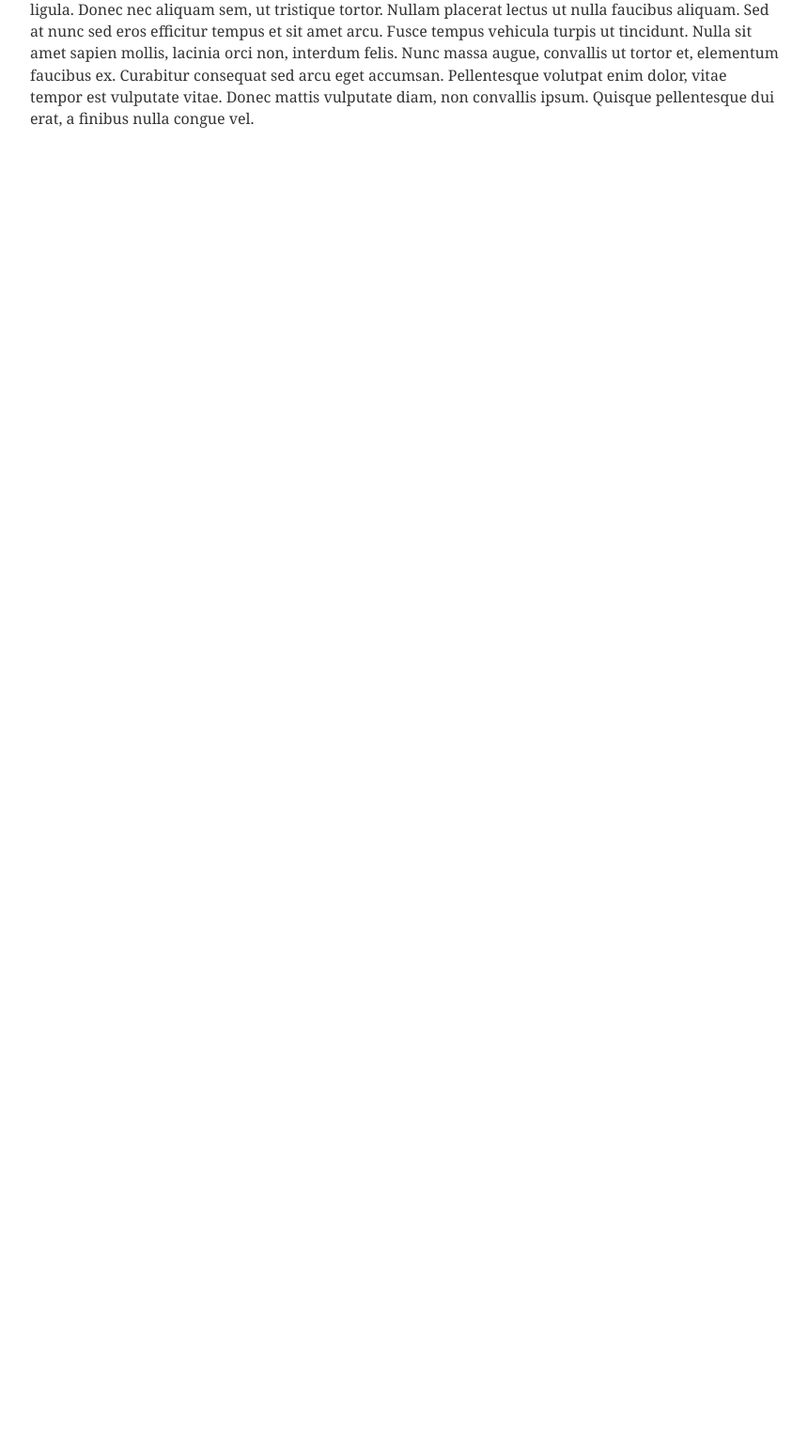
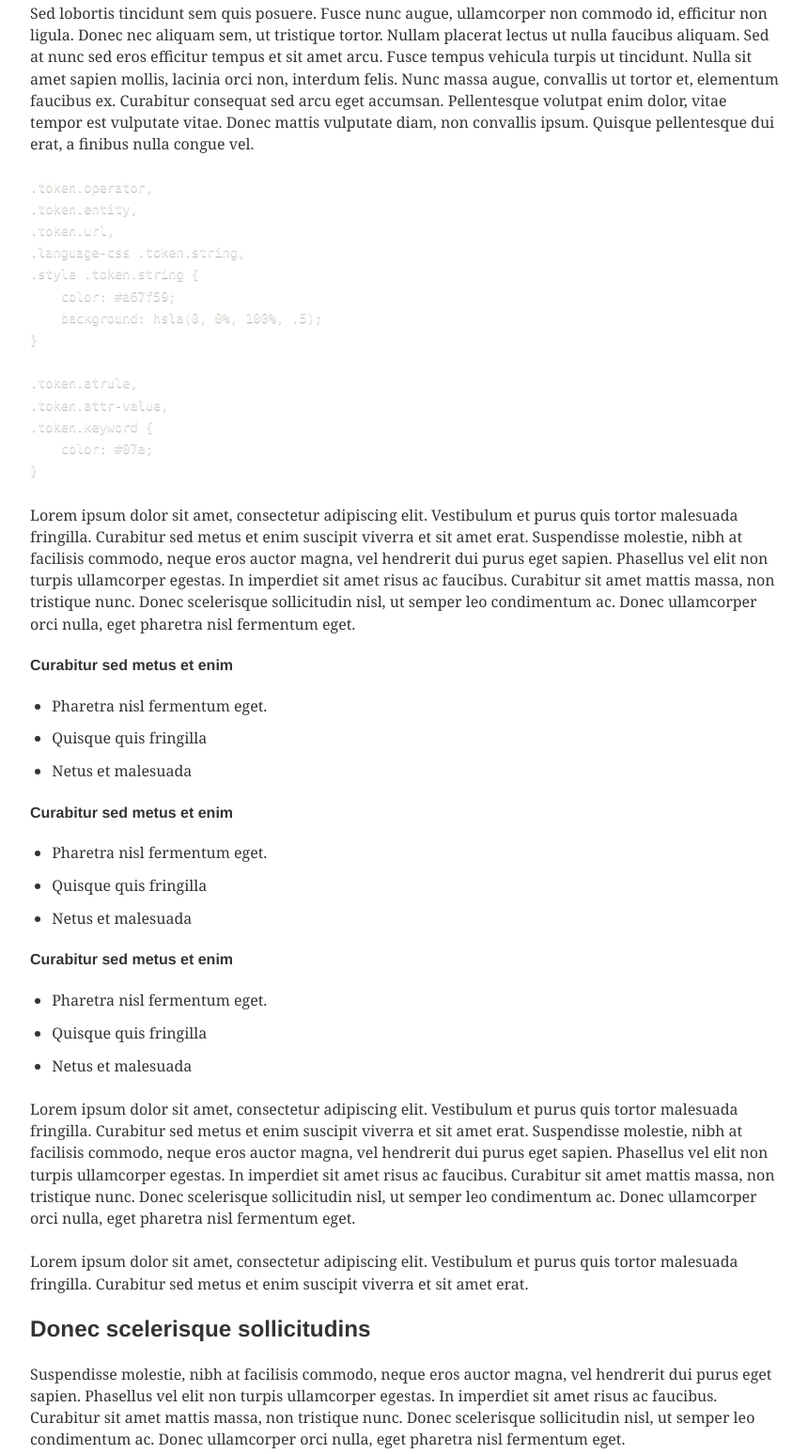
Before and after one commit to kevinkiklee/kevinkiklee, a Gatsby site: page /10-12-2017/ in a window 1280 px wide. Shown: the part 1174-2721 px from the top of the page at 94% size, without its empty margins (208-1068 px from the left). Before the commit the page ends 1383 px from the top, so only its background shows below. Built offline with nearby package versions, Linux system fonts and the light colour scheme; Gatsby itself is replaced by a stand-in of ours; some packages are replaced by stand-ins of ours; code samples lack their colours.

Commit message:
Expand the placeholder post

````diff
--- a/content/posts/10-12-2017/index.md
+++ b/content/posts/10-12-2017/index.md
@@ -11,7 +11,7 @@ tags:
 p rand() > 0.99 ? 'i am a god' : 'i have no idea what i am doing'
 ```
 
-Lorem ipsum dolor sit amet, consectetur adipiscing elit. Vestibulum et purus quis tortor malesuada fringilla. Curabitur sed metus et enim suscipit viverra et sit amet erat. Suspendisse molestie, nibh at facilisis commodo, neque eros auctor magna, vel hendrerit dui purus eget sapien. Phasellus vel elit non turpis ullamcorper egestas. In imperdiet sit amet risus ac faucibus. Curabitur sit amet mattis massa, non tristique nunc. Donec scelerisque sollicitudin nisl, ut semper leo condimentum ac. Donec ullamcorper orci nulla, eget pharetra nisl fermentum eget.
+Lorem ipsum dolor sit amet, consectetur adipiscing elit. Vestibulum et purus quis tortor malesuada fringilla. Curabitur sed metus et enim suscipit viverra et sit amet erat. Suspendisse molestie, nibh at facilisis commodo, neque eros auctor sapien magna, vel hendrerit dui purus eget sapien. Phasellus vel elit non turpis vel ullamcorper egestas. `p rand() > 0.99 ? 'i am a god' : 'i have no idea what i am doing'`.  In imperdiet sit amet risus ac faucibus. Curabitur sit amet mattis massa, non tristique nunc. Donec scelerisque sollicitudin nisl, ut semper leo condimentum ac. Donec ullamcorper orci nulla, eget pharetra nisl fermentum eget.
 
 * Pharetra nisl fermentum eget.
 * Quisque quis fringilla
@@ -34,3 +34,49 @@ Nulla nec neque sit amet augue ultricies semper. Ut accumsan sem at nisl fringil
 > Proin sed volutpat est, sit amet fringilla nisl. Phasellus id tempus magna, quis posuere elit. Interdum et malesuada fames ac ante ipsum primis in faucibus. Vestibulum pulvinar dui dui, vel vehicula nisi viverra pretium.
 
 Sed lobortis tincidunt sem quis posuere. Fusce nunc augue, ullamcorper non commodo id, efficitur non ligula. Donec nec aliquam sem, ut tristique tortor. Nullam placerat lectus ut nulla faucibus aliquam. Sed at nunc sed eros efficitur tempus et sit amet arcu. Fusce tempus vehicula turpis ut tincidunt. Nulla sit amet sapien mollis, lacinia orci non, interdum felis. Nunc massa augue, convallis ut tortor et, elementum faucibus ex. Curabitur consequat sed arcu eget accumsan. Pellentesque volutpat enim dolor, vitae tempor est vulputate vitae. Donec mattis vulputate diam, non convallis ipsum. Quisque pellentesque dui erat, a finibus nulla congue vel.
+
+```css
+.token.operator,
+.token.entity,
+.token.url,
+.language-css .token.string,
+.style .token.string {
+	color: #a67f59;
+	background: hsla(0, 0%, 100%, .5);
+}
+
+.token.atrule,
+.token.attr-value,
+.token.keyword {
+	color: #07a;
+}
+```
+Lorem ipsum dolor sit amet, consectetur adipiscing elit. Vestibulum et purus quis tortor malesuada fringilla. Curabitur sed metus et enim suscipit viverra et sit amet erat. Suspendisse molestie, nibh at facilisis commodo, neque eros auctor magna, vel hendrerit dui purus eget sapien. Phasellus vel elit non turpis ullamcorper egestas. In imperdiet sit amet risus ac faucibus. Curabitur sit amet mattis massa, non tristique nunc. Donec scelerisque sollicitudin nisl, ut semper leo condimentum ac. Donec ullamcorper orci nulla, eget pharetra nisl fermentum eget.
+
+#### Curabitur sed metus et enim
+
+* Pharetra nisl fermentum eget.
+* Quisque quis fringilla
+* Netus et malesuada
+
+#### Curabitur sed metus et enim
+
+* Pharetra nisl fermentum eget.
+* Quisque quis fringilla
+* Netus et malesuada
+
+#### Curabitur sed metus et enim
+
+* Pharetra nisl fermentum eget.
+* Quisque quis fringilla
+* Netus et malesuada
+
+Lorem ipsum dolor sit amet, consectetur adipiscing elit. Vestibulum et purus quis tortor malesuada fringilla. Curabitur sed metus et enim suscipit viverra et sit amet erat. Suspendisse molestie, nibh at facilisis commodo, neque eros auctor magna, vel hendrerit dui purus eget sapien. Phasellus vel elit non turpis ullamcorper egestas. In imperdiet sit amet risus ac faucibus. Curabitur sit amet mattis massa, non tristique nunc. Donec scelerisque sollicitudin nisl, ut semper leo condimentum ac. Donec ullamcorper orci nulla, eget pharetra nisl  fermentum eget.
+
+Lorem ipsum dolor sit amet, consectetur adipiscing elit. Vestibulum et purus quis tortor malesuada fringilla. Curabitur sed metus et enim suscipit viverra et sit amet erat.
+
+## Donec scelerisque sollicitudins
+
+Suspendisse molestie, nibh at facilisis commodo, neque eros auctor magna, vel hendrerit dui purus eget sapien. Phasellus vel elit non turpis ullamcorper egestas. In imperdiet sit amet risus ac faucibus. Curabitur sit amet mattis massa, non tristique nunc. Donec scelerisque sollicitudin nisl, ut semper leo condimentum ac. Donec ullamcorper orci nulla, eget pharetra nisl fermentum eget.
+
+Lorem ipsum dolor sit amet, consectetur adipiscing elit. Vestibulum et purus quis tortor malesuada fringilla. Curabitur sed metus et enim suscipit viverra et sit amet erat. Suspendisse molestie, nibh at facilisis commodo, neque eros auctor magna, vel hendrerit dui purus eget sapien. Phasellus vel elit non turpis ullamcorper egestas. In imperdiet sit amet risus ac faucibus. Curabitur sit amet mattis massa, non tristique nunc. Donec scelerisque sollicitudin nisl, ut semper leo condimentum ac. Donec ullamcorper orci nulla, eget pharetra nisl fermentum eget.
````
